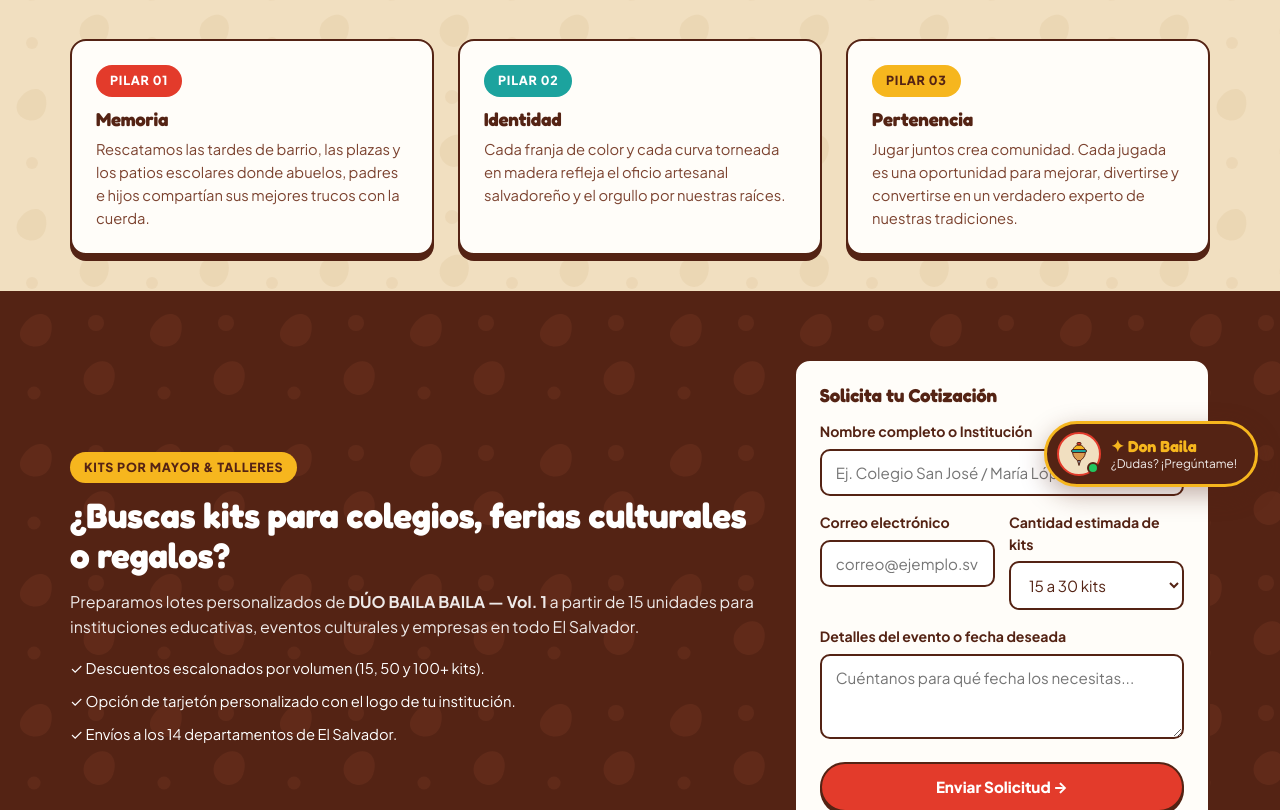
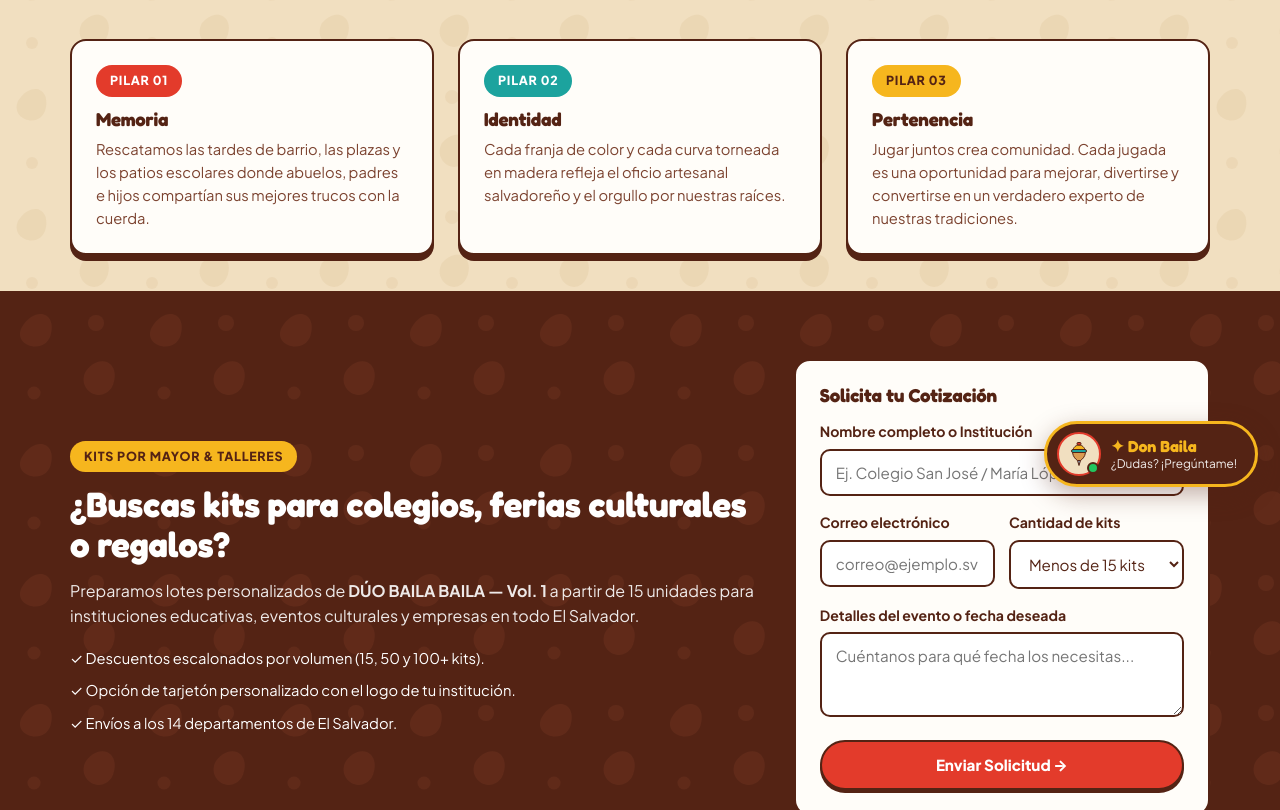
Before and after one commit to M-Legend07/duo-bailabaila, a plain HTML site: page tradicion.html in a window 1280 px wide. Shown: the part 291-1101 px from the top of the page. Drawn offline with Linux system fonts and the light colour scheme.

Commit message:
Update tradicion.html

```diff
--- a/tradicion.html
+++ b/tradicion.html
@@ -70,8 +70,9 @@
                   <input type="email" class="form-control" id="instEmail" required placeholder="correo@ejemplo.sv">
                 </div>
                 <div class="form-group">
-                  <label>Cantidad estimada de kits</label>
+                  <label>Cantidad de kits</label>
                   <select class="form-control" id="instQty">
+                    <option value="15-30 kits">Menos de 15 kits</option>
                     <option value="15-30 kits">15 a 30 kits</option>
                     <option value="31-60 kits">31 a 60 kits</option>
                     <option value="60+ kits">Más de 60 kits</option>
```
